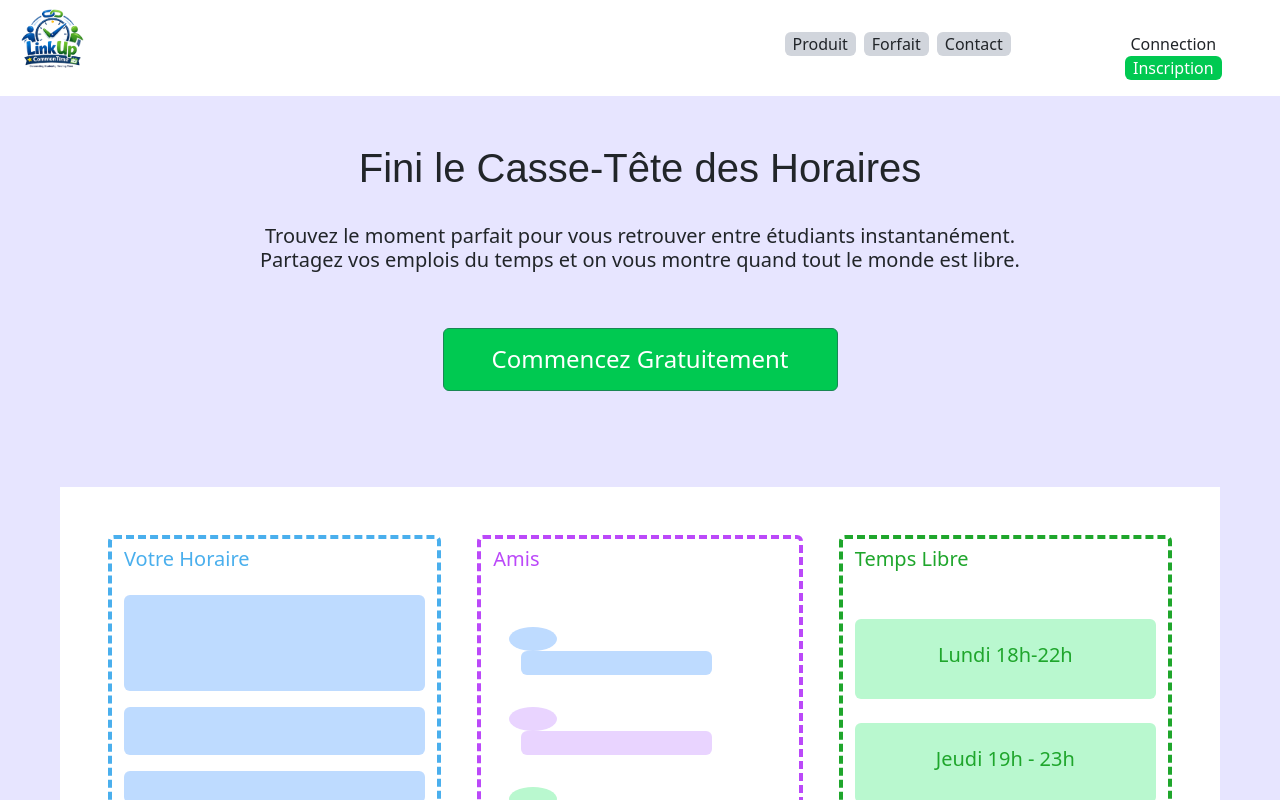
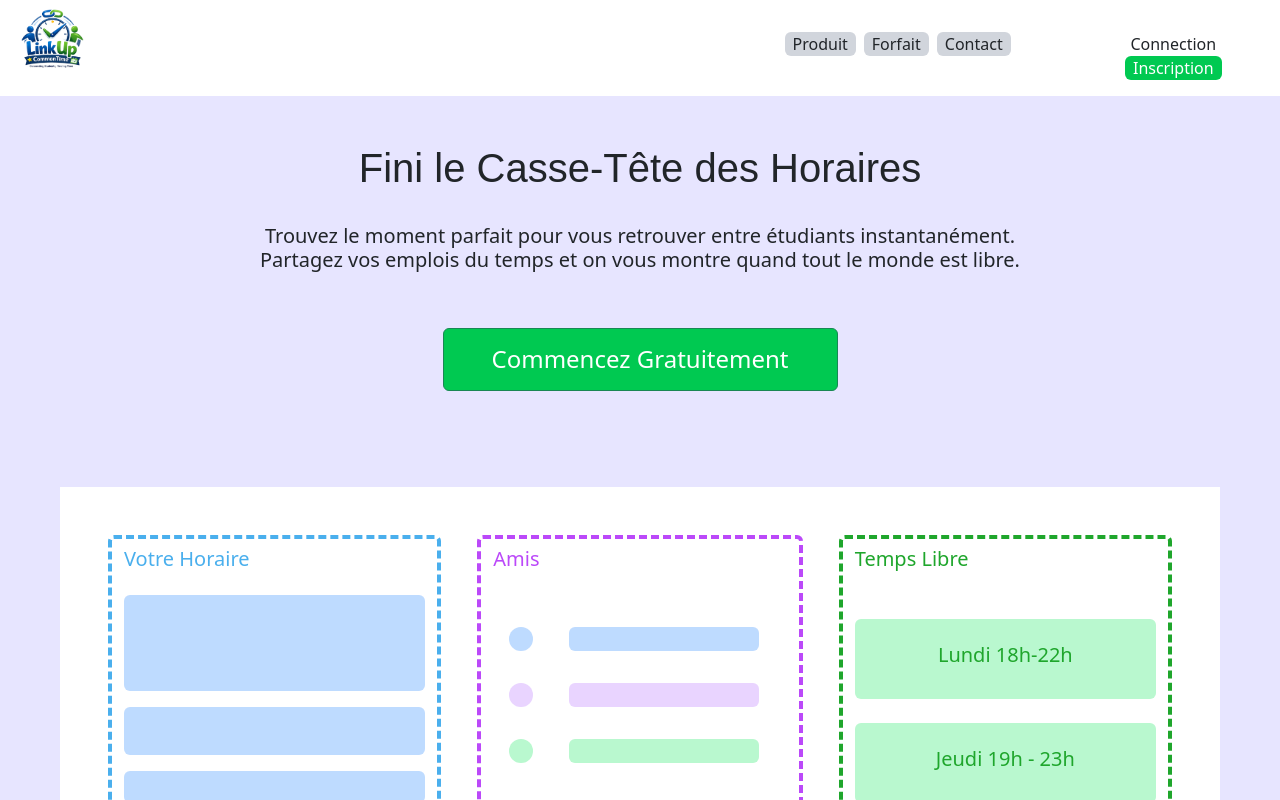
Before and after one commit to SaadK123/PROJET_APP_TRANSACTIONNELLE, a Next.js app in the folder WebApp/my-next-app/: page /HomePage in a window 1280 px wide. Shown: the top 800 px of the page. Built offline with nearby package versions, Linux system fonts and the light colour scheme.

Commit message:
small tweaks

```diff
--- a/WebApp/my-next-app/app/HomePage/page.tsx
+++ b/WebApp/my-next-app/app/HomePage/page.tsx
@@ -67,15 +67,15 @@ export default function HomePage() {
                     <div className="col pt-2 pb-4 bg-white hp-friends-Purple text-start"><h5>Amis</h5>
                     {/*Friends rows*/}
                       <div className="row p-5 ps-3 pb-2 pe-3 ">
-                        <div className="col-3 "><div className="rounded-circle bg-blue-200">ㅤ</div></div>
+                        <div className="col-2 "><div className="rounded-circle bg-blue-200">ㅤ</div></div>
                         <div className="col-8 ms-4 bg-blue-200 rounded">ㅤ</div>
                       </div>
                       <div className="row p-5 ps-3 pb-2 pt-4 pe-3">
-                        <div className="col-3"><div className="rounded-circle bg-purple-200">ㅤ</div></div>
+                        <div className="col-2"><div className="rounded-circle bg-purple-200">ㅤ</div></div>
                         <div className="col-8 ms-4 bg-purple-200 rounded">ㅤ</div>
                       </div>
                       <div className="row p-5 ps-3 pb-5 pt-4 pe-3">
-                        <div className="col-3"><div className="rounded-circle bg-green-200">ㅤ</div></div>
+                        <div className="col-2"><div className="rounded-circle bg-green-200">ㅤ</div></div>
                         <div className="col-8 ms-4 bg-green-200 rounded">ㅤ</div>
                       </div>
                     </div>
```
